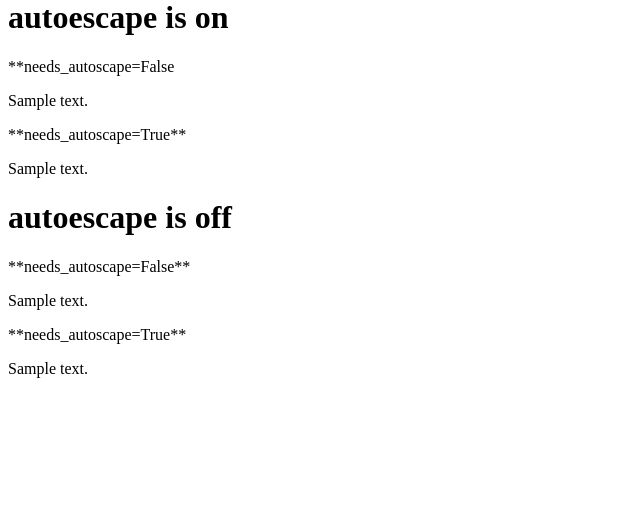
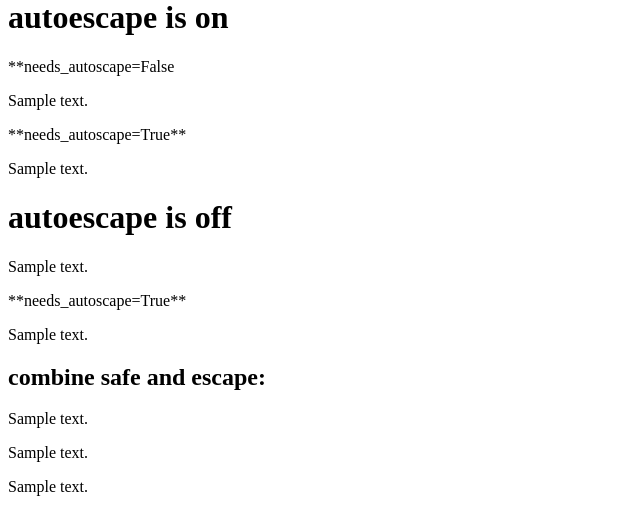
Before and after one commit to Sajjad-mansouri/template_tags_filter, a Django app: a page that uses blog/templates/blog/post.html in a window 1280 px wide. Shown: the part 428-940 px from the top of the page, without its empty margins (0-640 px from the left). Before the commit the page ends 806 px from the top, so only its background shows below. Run offline with Django 4.2, Linux system fonts and the light colour scheme; tables that the repository leaves empty hold one stand-in row (values such as "Sample post").

Commit message:
introduce conditional_escape and difference with escape

```diff
--- a/blog/templates/blog/post.html
+++ b/blog/templates/blog/post.html
@@ -45,17 +45,24 @@ posts
 
 <h1>autoescape is off</h1>
 
+
+<!-- **needs_autoscape=False**< -->
 {% autoescape off %}
-<p>**needs_autoscape=False**</p>
 
-<p>{{object.text|without_needs_autoescape}}</p>
-<p>**needs_autoscape=True**</p>
+	<p>{{object.text|without_needs_autoescape}}</p>
 
-<p>{{object.text|needs_autoescape}}</p>
+	<p>**needs_autoscape=True**</p>
+
+	<p>{{object.text|needs_autoescape}}</p>
 
 
 {%endautoescape%}
 
+
+<h2>combine safe and escape:</h2>
+<p>{{object.text|safe|escape}}</p>
+<p>{{object.text|escape|safe}}</p>
+<p>{{object.text|cond_escape}}</p>
 
 
 
--- a/blog/templatetags/custom_tags.py
+++ b/blog/templatetags/custom_tags.py
@@ -59,3 +59,14 @@ def without_needs_autoescape(value,autoescape=True):
     return conditional_escape(value)
   else:
     return value
+
+
+@register.filter(needs_autoescape=True)
+def cond_escape(value,autoescape=True):
+  """
+  Escapes the given value, depending on the current auto-escaping state.
+  """
+  if autoescape:
+    return conditional_escape(value)
+  else:
+    return value
```
